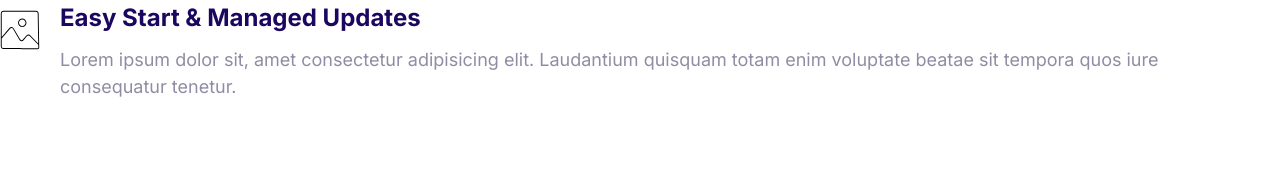
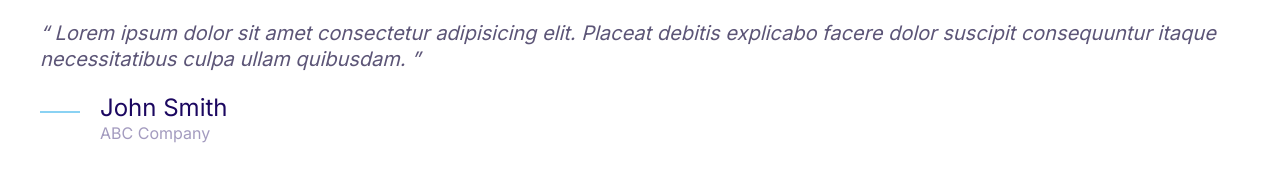
Before and after one commit to OlenaTudoi/mosh, a plain HTML site: page index.html in a window 1280 px wide. Drawn offline with Linux system fonts and the light colour scheme.

Commit message:
Implementes quotes component.

```diff
--- a/css/styles.css
+++ b/css/styles.css
@@ -4,6 +4,7 @@
   --color-accent: #ff3400;
   --color-headings: #1b0760;
   --color-body: #918ca4;
+  --color-body-darker: #5c5577;
   --color-border: #ccc;
   --border-radius: 30px;
 }
@@ -385,3 +386,52 @@
 .media__image {
   margin-top: 1rem;
 }
+
+/* Quotes */
+
+.quote {
+  font-size: 3rem;
+  font-style: italic;
+  color: var(--color-body-darker);
+  line-height: 1.3;
+}
+
+.quote__text::before {
+  content: open-quote;
+}
+
+.quote__text::after {
+  content: close-quote;
+}
+
+.quote__author {
+  font-size: 3rem;
+  font-weight: 500;
+  font-style: normal;
+  margin-bottom: 0;
+}
+
+.quote__organization {
+  color: var(--color-headings);
+  opacity: 0.4;
+  font-size: 2rem;
+  font-style: normal;
+}
+
+.quote__line {
+  position: relative;
+  bottom: 10px;
+}
+
+@media screen and (min-width: 1024px) {
+  .quote {
+    font-size: 2rem;
+  }
+  .quote__author {
+    font-size: 2.4rem;
+  }
+
+  .quote__organization {
+    font-size: 1.6rem;
+  }
+}
--- a/index.html
+++ b/index.html
@@ -15,20 +15,23 @@
     <link rel="stylesheet" href="css/styles.css" />
   </head>
   <body>
+    <blockquote class="quote">
+      <p class="quote__text">
+        Lorem ipsum dolor sit amet consectetur adipisicing elit. Placeat debitis
+        explicabo facere dolor suscipit consequuntur itaque necessitatibus culpa
+        ullam quibusdam.
+      </p>
       <div class="media">
         <div class="media__image">
-        <svg class="icon icon--primary">
-          <use xlink:href="images/sprite.svg#snap"></use>
+          <svg class="icon icon--primary quote__line">
+            <use xlink:href="images/sprite.svg#line"></use>
           </svg>
         </div>
         <div class="media__body">
-        <h3 class="media__title">Easy Start & Managed Updates</h3>
-        <p>
-          Lorem ipsum dolor sit, amet consectetur adipisicing elit. Laudantium
-          quisquam totam enim voluptate beatae sit tempora quos iure consequatur
-          tenetur.
-        </p>
+          <h3 class="media__title quote__author">John Smith</h3>
+          <p class="quote__organization">ABC Company</p>
         </div>
       </div>
+    </blockquote>
   </body>
 </html>
```
Also changed, not shown: components/quotes.html (added, +18 -0 lines). Lines whose indentation alone changed are shown as unchanged.
